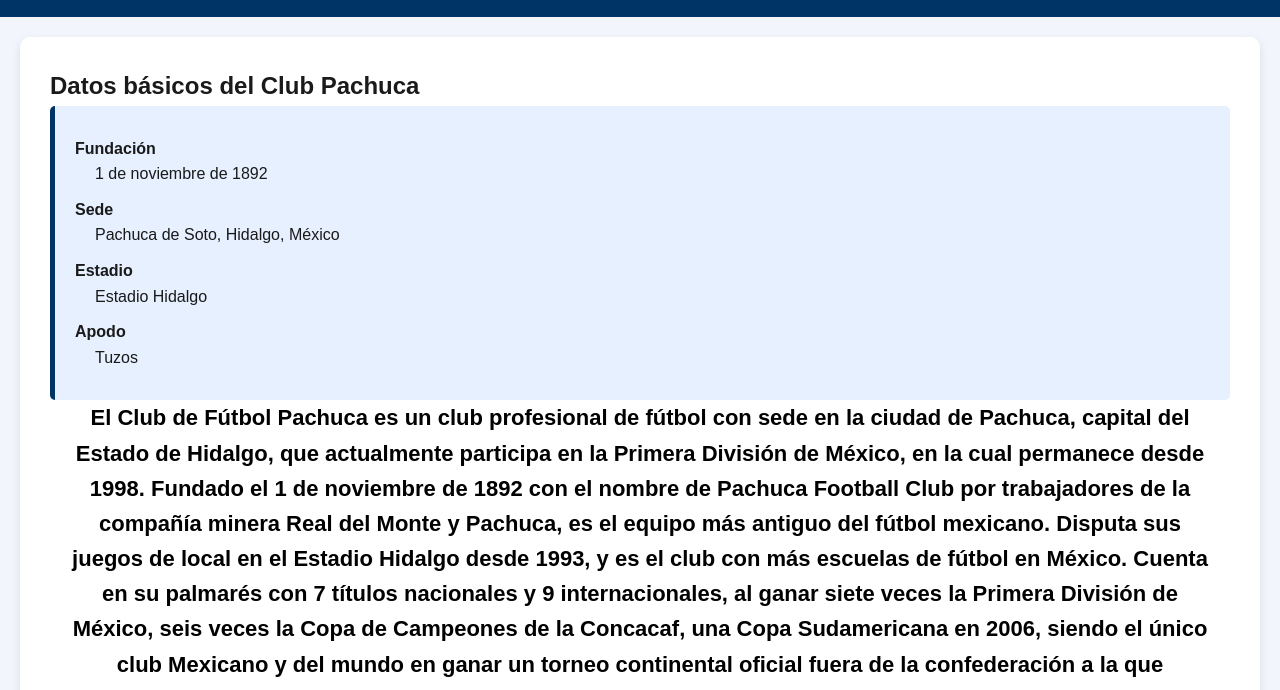
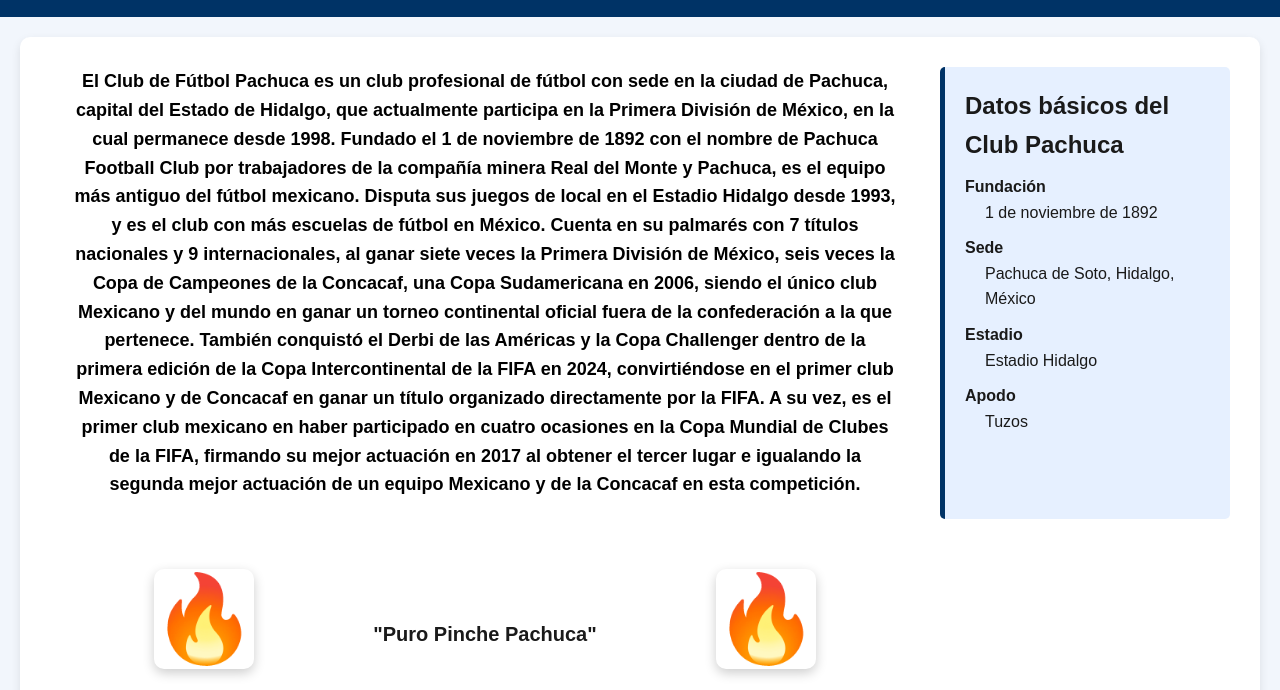
Before and after one commit to HassielCM/Programacion_Web, a plain HTML site: page index.html in a window 1280 px wide. Shown: the part 94-784 px from the top of the page. Drawn offline with Linux system fonts and the light colour scheme.

Commit message:
Agregue Grid

```diff
--- a/index.html
+++ b/index.html
@@ -19,12 +19,12 @@
         </nav>
     </header>
 
-    <main>
+    <main class="grid-index">
 
 
-            <h2>Datos básicos del Club Pachuca</h2>
 
         <dl>
+            <h2>Datos básicos del Club Pachuca</h2>
             <dt>Fundación</dt>
             <dd>1 de noviembre de 1892</dd>
 
--- a/style.css
+++ b/style.css
@@ -330,3 +330,31 @@ table {
     margin-left: 200px;
     margin-top: 30px;
 }
+
+/* GRID SOLO PARA INDEX */
+
+.grid-index{
+display: grid;
+grid-template-columns: 3fr 1fr;
+gap: 20px;
+grid-auto-flow: dense;
+}
+
+.grid-index h2{
+grid-column: 2;
+margin-bottom: 5px;
+}
+
+.grid-index dl{
+grid-column: 2;
+margin-top: 0;
+}
+
+.grid-index p{
+grid-column: 1;
+font-size: 18px;
+}
+
+.grid-index .fuego-container{
+grid-column: 1;
+}
```
Lines whose indentation alone changed are shown as unchanged.
